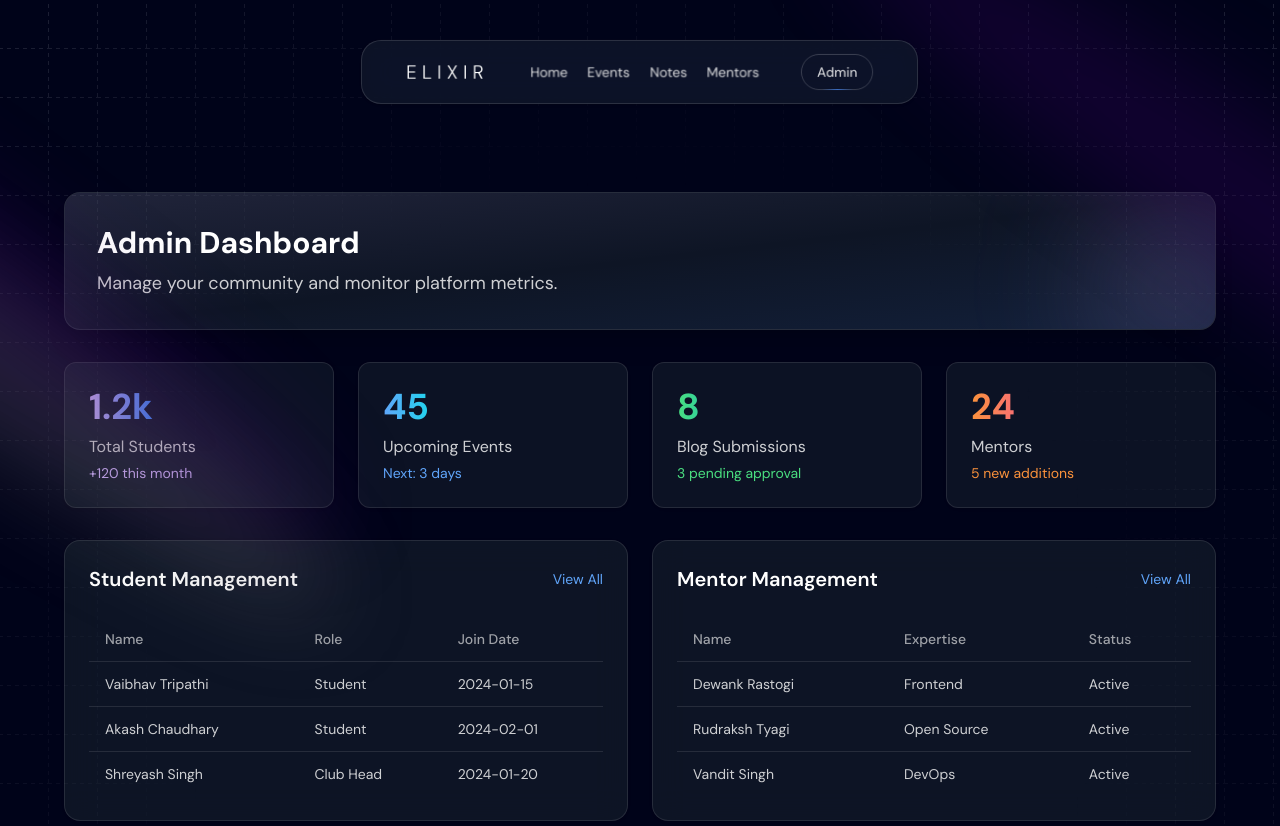
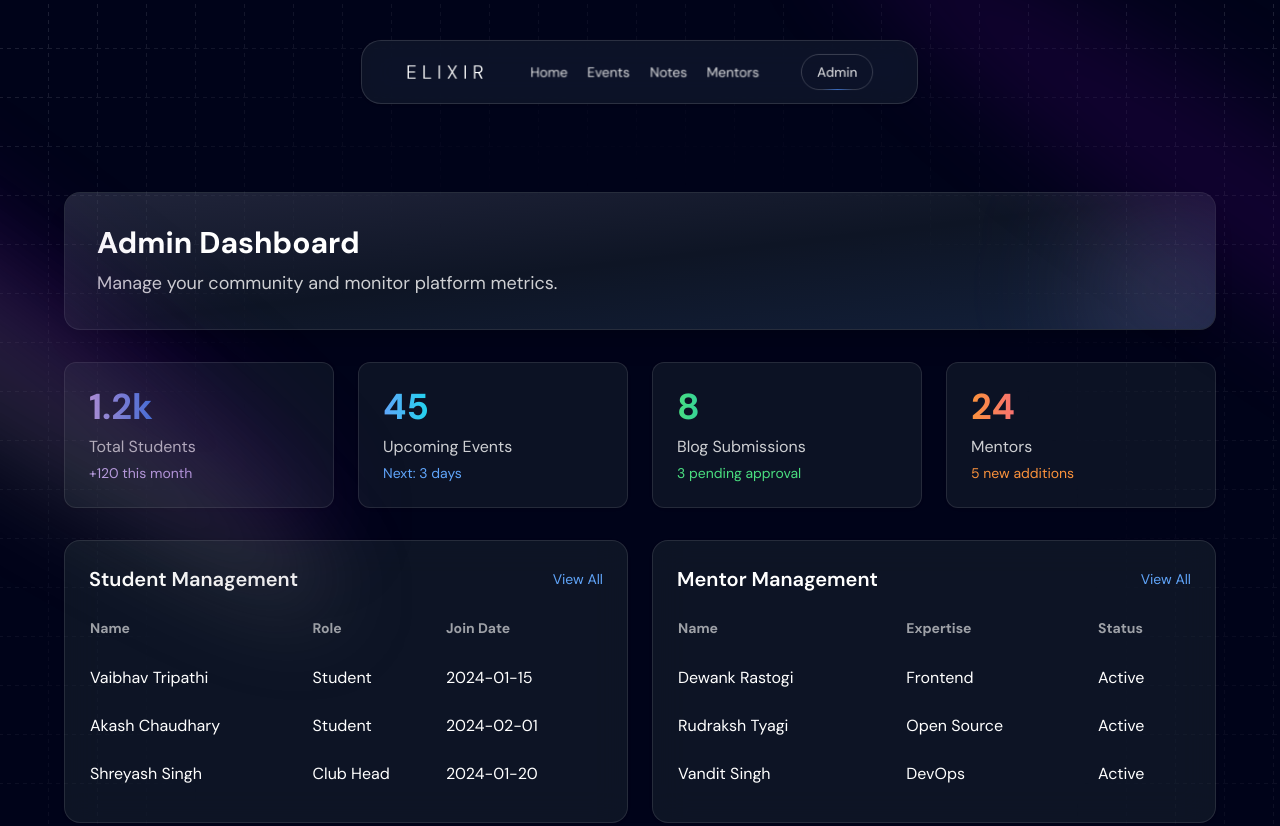
Before and after one commit to dewank07/ElixirV3, a Next.js app: page /dashboard/admin in a window 1280 px wide. Shown: the top 826 px of the page. Built offline with nearby package versions, Linux system fonts and the light colour scheme.

Commit message:
GFG | fix: build error fixes

```diff
--- a/app/dashboard/components/ManagementSection.tsx
+++ b/app/dashboard/components/ManagementSection.tsx
@@ -24,15 +24,12 @@ const ManagementSection: React.FC<ExtendedManagementSectionProps> = ({
           </button>
         )}
       </div>
-      <div className={managementStyles.table}>
-        <table className="w-full">
+      <div className={managementStyles.table.container}>
+        <table className={managementStyles.table.table}>
           <thead>
-            <tr>
+            <tr className={managementStyles.table.header}>
               {columns.map((column: Column, index: number) => (
-                <th
-                  key={index}
-                  className="text-left py-3 px-4 text-sm font-medium text-white/60"
-                >
+                <th key={index} className={managementStyles.table.headerCell}>
                   {column.header}
                 </th>
               ))}
@@ -42,14 +39,11 @@ const ManagementSection: React.FC<ExtendedManagementSectionProps> = ({
             {data.map((row, rowIndex) => (
               <tr
                 key={rowIndex}
-                className="border-t border-white/10 hover:bg-white/5 transition-colors cursor-pointer"
+                className={managementStyles.table.row}
                 onClick={onRowClick ? () => onRowClick(row) : undefined}
               >
                 {columns.map((column: Column, colIndex: number) => (
-                  <td
-                    key={colIndex}
-                    className="py-3 px-4 text-sm text-white/80"
-                  >
+                  <td key={colIndex} className={managementStyles.table.cell}>
                     {column.accessor(row)}
                   </td>
                 ))}
--- a/app/dashboard/components/WelcomeCard.tsx
+++ b/app/dashboard/components/WelcomeCard.tsx
@@ -1,6 +1,6 @@
-import React from 'react'
+import React from "react";
 
-const WelcomeCard = ({name}: {name: string}) => {
+const WelcomeCard = ({ name }: { name: string }) => {
   return (
     <>
       <div className="rounded-2xl p-8 bg-[rgba(17,25,40,0.85)] backdrop-blur-lg border border-white/10 shadow-xl flex flex-col items-start relative overflow-hidden">
@@ -10,13 +10,13 @@ const WelcomeCard = ({name}: {name: string}) => {
             Welcome back, <span className="text-[#CBACF9]">{name}!</span>
           </h2>
           <p className="text-white/80 text-lg">
-            Here's what's happening today.
+            Here&apos;s what&apos;s happening today.
           </p>
         </div>
         <div className="absolute -right-10 -bottom-10 w-40 h-40 bg-purple/20 rounded-full blur-3xl" />
       </div>
     </>
   );
-}
+};
 
-export default WelcomeCard
+export default WelcomeCard;
```
